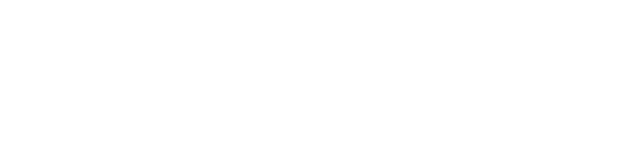
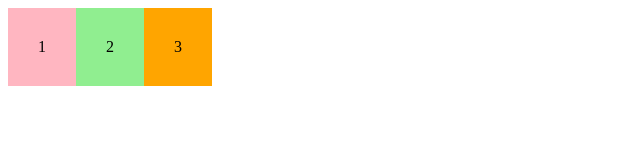
Before and after one commit to satishavarma/programming-practice, a plain HTML site: page html/flexbox.html in a window 1280 px wide. Shown: the whole page, without its empty margins (0-640 px from the left). Drawn offline with Linux system fonts and the light colour scheme.

Commit message:
Added flex property

```diff
--- a/css/flexbox.css
+++ b/css/flexbox.css
@@ -0,0 +1,15 @@
+.container {
+    display: flex;
+  }
+  .pink, .orange, .green {
+    padding: 30px;
+  }
+  .pink {
+    background-color: lightpink;
+  }
+  .green {
+    background-color: lightgreen;
+  }
+  .orange {
+    background-color: orange;
+  }
--- a/html/flexbox.html
+++ b/html/flexbox.html
@@ -7,6 +7,18 @@
       <link rel="stylesheet" href="../css/flexbox.css">
 </head>
 <body>
+       <!-- When you set the display property of an element to flex, that element becomes a flex container and all its immediate child elements become flex items.-->
+       <div class="container">
+        <div class="pink">
+          1
+        </div>
+        <div class="green">
+          2
+        </div>
+        <div class="orange">
+          3
+        </div>
+      </div>
 
 </body>
 </html>
```
